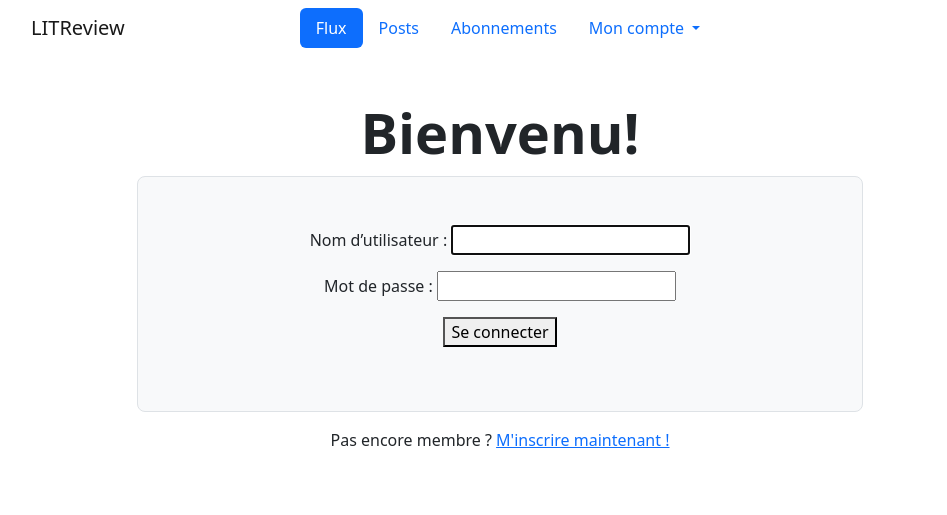
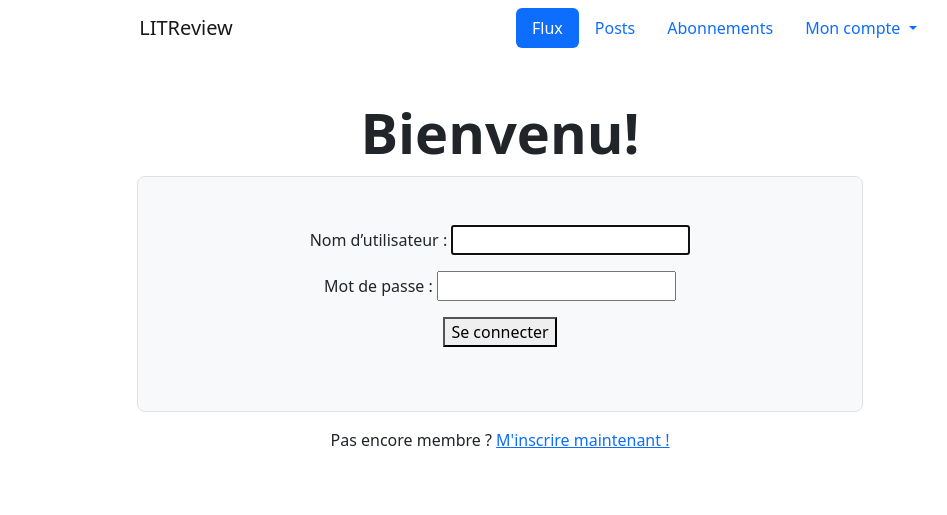
Before and after one commit to ChristelleDS/OC_Projet9, a Django app: page / in a window 1280 px wide. Shown: the top 515 px of the page, without its empty margins (140-1087 px from the left). Run offline with Django 4.2, Linux system fonts and the light colour scheme; some libraries are stand-ins or nearby versions.

Commit message:
mise en page

```diff
--- a/authentication/templates/authentication/login.html
+++ b/authentication/templates/authentication/login.html
@@ -1,6 +1,6 @@
 {% extends 'base.html' %}
 {% block content %}
-<div class="row justify-content-center g-lg-5 py-5">
+<div class="row justify-content-around g-lg-5 py-5">
     <div class="col-lg-7 text-center">
         <h3 class="display-4 fw-bold lh-1 mb-3">Bienvenu!</h3>
         <p>{{ message }}</p>
--- a/templates/base.html
+++ b/templates/base.html
@@ -20,7 +20,7 @@
         <div class="row">
             <header>
                 <nav class="navbar-expand navbar">
-                    <a class="navbar-brand col text-center" href="{% url 'home' %}">LITReview</a>
+                    <a class="navbar-brand col col-6 text-center" href="{% url 'home' %}">LITReview</a>
                     <div class="collapse navbar-collapse col flex-content-right" id="navbarSupportedContent">
                         <ul class="nav nav-pills flex-column flex-md-row">
                           <li class="nav-item">
```
Also changed, not shown: db.sqlite3.
